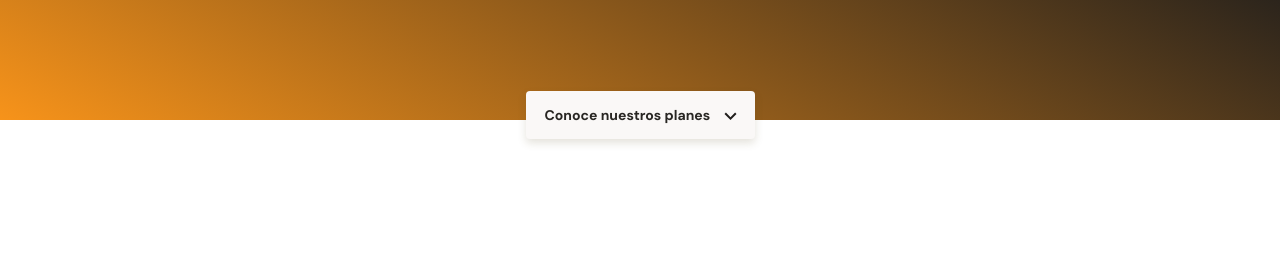
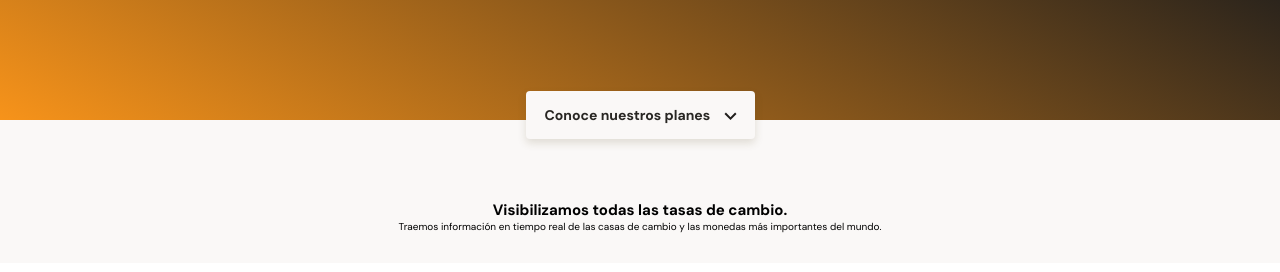
Before and after one commit to laduenasb/mobile-first-app-bata-bit, a plain HTML site: page index.html in a window 1280 px wide. Shown: the part 214-486 px from the top of the page. Drawn offline with Linux system fonts and the light colour scheme.

Commit message:
Estructura base de la sección de intercambio

```diff
--- a/index.html
+++ b/index.html
@@ -20,7 +20,18 @@
         </div>
     </header>
     <main>
-        <section></section>
+        <section class="main-exchange-container">
+            <div class="backgroundImg"></div>
+            <div class="main-exchange-container--title">
+                <h2>Visibilizamos todas las tasas de cambio.</h2>
+                <p>Traemos información en tiempo real de las casas de cambio y las monedas más importantes del mundo.</p>
+            </div>
+            <section class="main-tables-container">
+                <div>
+
+                </div>
+            </section>
+        </section>
         <section></section>
         <section></section>
         <section></section>
--- a/styles.css
+++ b/styles.css
@@ -101,3 +101,26 @@ header img {
     margin-left: 10px;
     background-image: url("./assets/icons/down-arrow.svg");
 }
+
+/* Sección de intercambio */
+
+main {
+    width: 100%;
+    height: auto;
+    background-color: var(--off-white);
+}
+
+.main-exchange-container {
+    width: 100%;
+    height: auto;
+    padding-top: 80px;
+    padding-bottom: 30px;
+    text-align: center;
+}
+
+.main-exchange-container--title {
+    width: 90%;
+    min-width: 288px;
+    max-width: 900px;
+    margin: 0 auto;
+}
```
